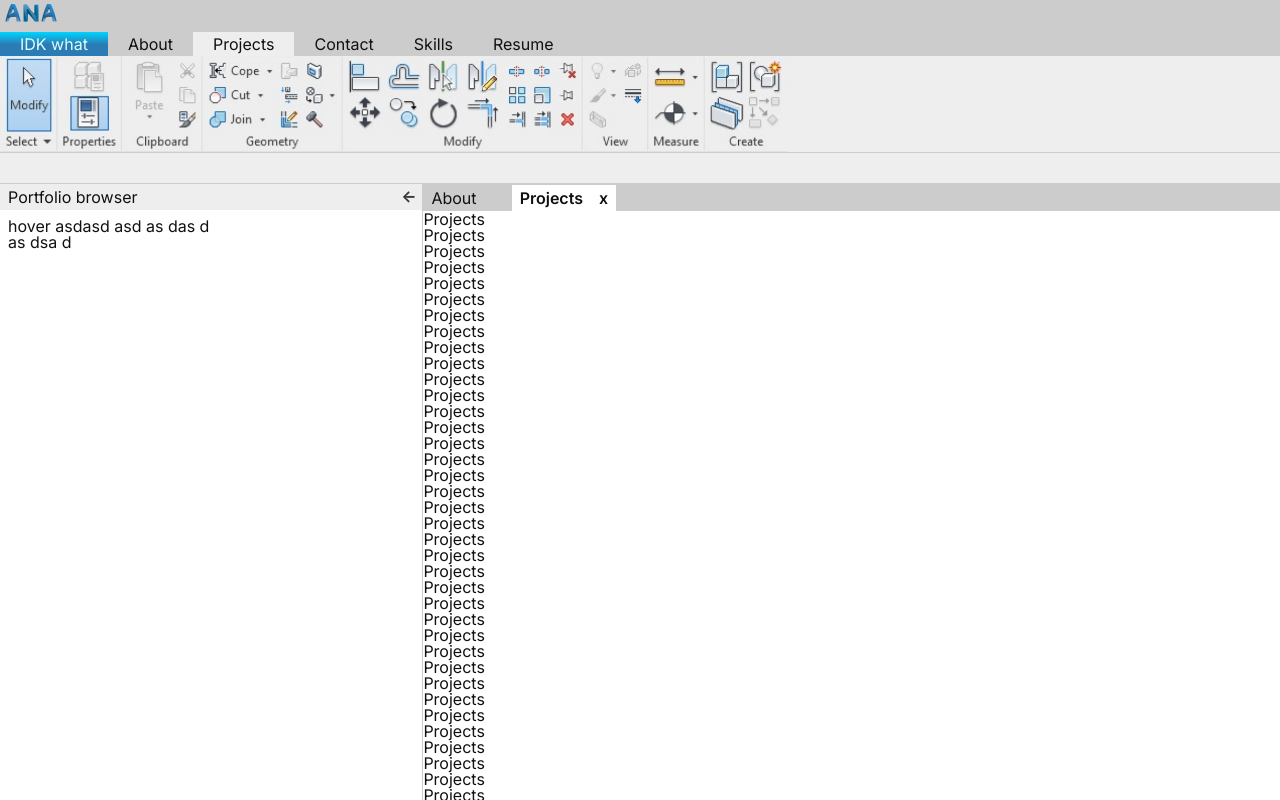
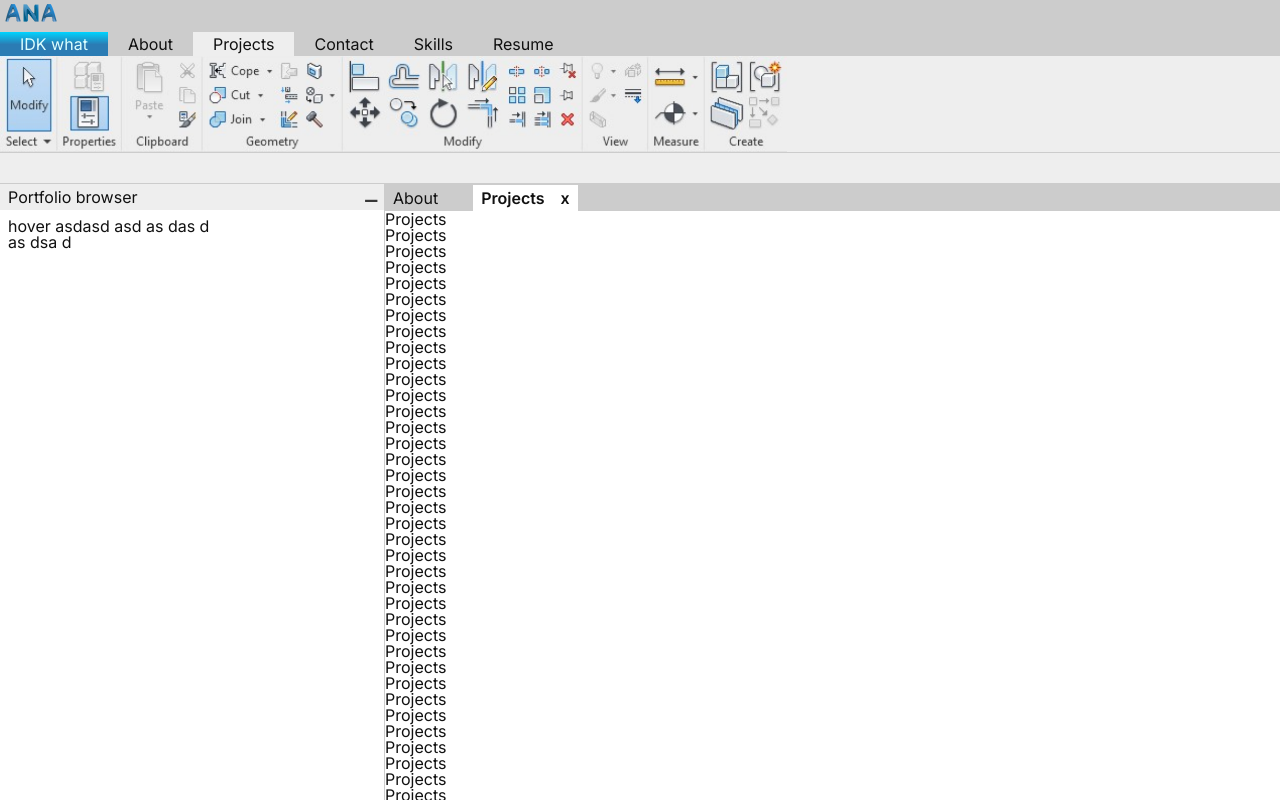
Before and after one commit to planktoon1/anas-portfolio, a Next.js app: page /projects in a window 1280 px wide. Shown: the top 800 px of the page. Built offline with nearby package versions, Linux system fonts and the light colour scheme.

Commit message:
Refactor to be exclusively use flex in layout

```diff
--- a/components/layout/DrawerMenu/DrawerMenu.tsx
+++ b/components/layout/DrawerMenu/DrawerMenu.tsx
@@ -1,41 +1,39 @@
 import { useState } from "react";
-import Tabs from "../Tabs/Tabs";
+import { IClassName } from "../../../types/genericTypes";
 
-const DrawerMenu = () => {
+function DrawerMenu({ className }: IClassName) {
   const [open, setOpen] = useState(true);
   return (
     <div
       onClick={() => (!open ? setOpen(true) : null)}
       className={`
-      sticky
-      top-0
-      drawer
+      sm:max-w-[30%]
       max-h-[300px]
+      sm:max-h-max
       w-full
       overflow-y-auto
-      sm:min-h-full
-      sm:max-h-full
-      sm:max-w-[33%]
-      sm:relative
+      sm:h-full
+      relative
       flex
       flex-col
       transition-all
       bg-background-2
       ${
         open
-          ? "min-h-[300px] min-w-[180px] w-[300px]"
-          : "max-h-[52px]  sm:w-[26px] hover:sm:bg-background-3 hover:cursor-pointer"
+          ? "min-h-[300px] min-w-[180px]"
+          : "sm:w-[26px] hover:sm:bg-background-3 hover:cursor-pointer"
       }
+      ${className ?? ""}
       `}
     >
       <span
         className="absolute top-[4px] right-[6px] font-bold cursor-pointer z-10 text-center text-[#383838]"
         onClick={() => setOpen(!open)}
       >
-        {open ? "<-" : "☰"}
+        {open ? "⚊" : "☰"}
       </span>
       <div
-        className={`transition-all min-h-[26px] h-[26px] pl-2
+        className={`min-h-[26px] h-[26px] pl-2
          truncate flex items-center ${
            open ? " pr-6" : "sm:pl-0 hover:bg-background-3"
          }`}
@@ -50,21 +48,15 @@ const DrawerMenu = () => {
         </p>
       </div>
       <div
-        className={`transition-all flex-1 bg-background-1 p-2  ${
-          open ? "w-full opacity-100" : "hidden w-[0] opacity-0 "
+        className={`flex-1 bg-background-1 p-2  ${
+          open ? "opacity-100" : "hidden opacity-0 "
         }`}
       >
         hover asdasd asd as das d<aside>as dsa d</aside>
         {/* TODO: CRAZY COOL CONTENT GOES HERE */}
       </div>
-      <div
-        className="sm:hidden hover:bg-background-3"
-        onClick={(e) => e.stopPropagation()}
-      >
-        <Tabs />
-      </div>
     </div>
   );
-};
+}
 
 export default DrawerMenu;
--- a/components/layout/Header/Header.tsx
+++ b/components/layout/Header/Header.tsx
@@ -3,12 +3,15 @@ import { useRouter } from "next/router";
 import { PropsWithChildren } from "react";
 import { UrlObject } from "url";
 import Image from "next/image";
+import { IClassName } from "../../../types/genericTypes";
 
-export interface IHeaderProps {}
+export interface IHeaderProps extends IClassName {}
 
-export function Header({}: IHeaderProps) {
+export function Header({ className }: IHeaderProps) {
   return (
-    <header className="w-full flex flex-col bg-background-3">
+    <header
+      className={`w-full flex flex-col bg-background-3 ${className ?? ""}`}
+    >
       <div className="m-1">
         <Image src="/A.png" width="18px" height="18px" alt="A" />
         <Image src="/N.png" width="18px" height="18px" alt="N" />
--- a/components/layout/Layout.tsx
+++ b/components/layout/Layout.tsx
@@ -23,18 +23,15 @@ export function Layout({
   }, [router.asPath, dispatch]);
 
   return (
-    <div className="flex flex-col min-h-[100vh]">
-      <Header />
-      <PageToolBar />
-
-      <div className="h-8 bg-background-2 border-y border-background-3"></div>
-      <div className="flex flex-col sm:flex-row divide-y sm:divide-x divide-background-3 flex-1 min-h-0">
+    <div className="flex flex-col h-screen">
+      <Header className="shrink-0" />
+      <PageToolBar className="shrink-0 hidden sm:block" />
+      <div className="shrink-0 hidden sm:block h-8 bg-background-2 border-y border-background-3" />
+      <div className="flex-1 overflow-hidden flex flex-col sm:flex-row divide-y sm:divide-x divide-background-3">
         <DrawerMenu />
-        <div className="flex-1 min-w-0 min-h-0 max-h-full">
-          <div className="hidden sm:block">
-            <Tabs />
-          </div>
-          {pageContent}
+        <div className="flex-1 flex flex-col overflow-hidden">
+          <Tabs className="shrink-0 overflow-x-auto" />
+          <div className="flex-1 overflow-auto">{pageContent}</div>
         </div>
       </div>
     </div>
--- a/components/layout/PageToolBar/PageToolBar.tsx
+++ b/components/layout/PageToolBar/PageToolBar.tsx
@@ -1,10 +1,16 @@
 import Image from "next/image";
 import mockImage from "../../../assets/images/topbar.png";
-export interface IPageToolBarProps {}
+import { IClassName } from "../../../types/genericTypes";
 
-export function PageToolBar({}: IPageToolBarProps) {
+export interface IPageToolBarProps extends IClassName {}
+
+export function PageToolBar({ className }: IPageToolBarProps) {
   return (
-    <div className=" bg-background-2 max-w-[100vw] overflow-hidden">
+    <div
+      className={`bg-background-2 max-w-[100vw] overflow-hidden ${
+        className ?? ""
+      }`}
+    >
       <figure
         style={{ width: 787, aspectRatio: "8.1979/1", marginBottom: "-2px" }}
       >
--- a/components/layout/Tabs/Tabs.tsx
+++ b/components/layout/Tabs/Tabs.tsx
@@ -1,9 +1,10 @@
 import { useRouter } from "next/router";
 import Link from "next/link";
 import { useStore } from "../../../contexts";
-import { ActionTypes, ITab } from "../../../contexts/store";
+import { ActionTypes } from "../../../contexts/store";
+import { IClassName } from "../../../types/genericTypes";
 
-const Tabs = () => {
+function Tabs({ className }: IClassName) {
   const { state, dispatch } = useStore();
   const { tabs } = state;
 
@@ -24,13 +25,13 @@ const Tabs = () => {
   const router = useRouter();
 
   return (
-    <div className="min-h-[26px] bg-background-3 cursor-default divide-x-2 divide-background-3 overflow-x-auto whitespace-nowrap">
+    <div className={` bg-background-3 flex gap-x-0.5 ${className ?? ""}`}>
       {tabs.map((tab) => {
         const isActive = router.asPath === tab.path;
         return (
           <div
             key={tab.name}
-            className={`transition-all group inline-block items-center px-2 h-[26px] ${
+            className={`whitespace-nowrap transition-all group inline-block items-center px-2 h-[26px] ${
               isActive ? "bg-background-1" : "hover:bg-background-2"
             }`}
           >
@@ -60,6 +61,6 @@ const Tabs = () => {
       })}
     </div>
   );
-};
+}
 
 export default Tabs;
--- /dev/null
+++ b/types/genericTypes.ts
@@ -0,0 +1,3 @@
+export interface IClassName {
+  className?: string;
+}
```
